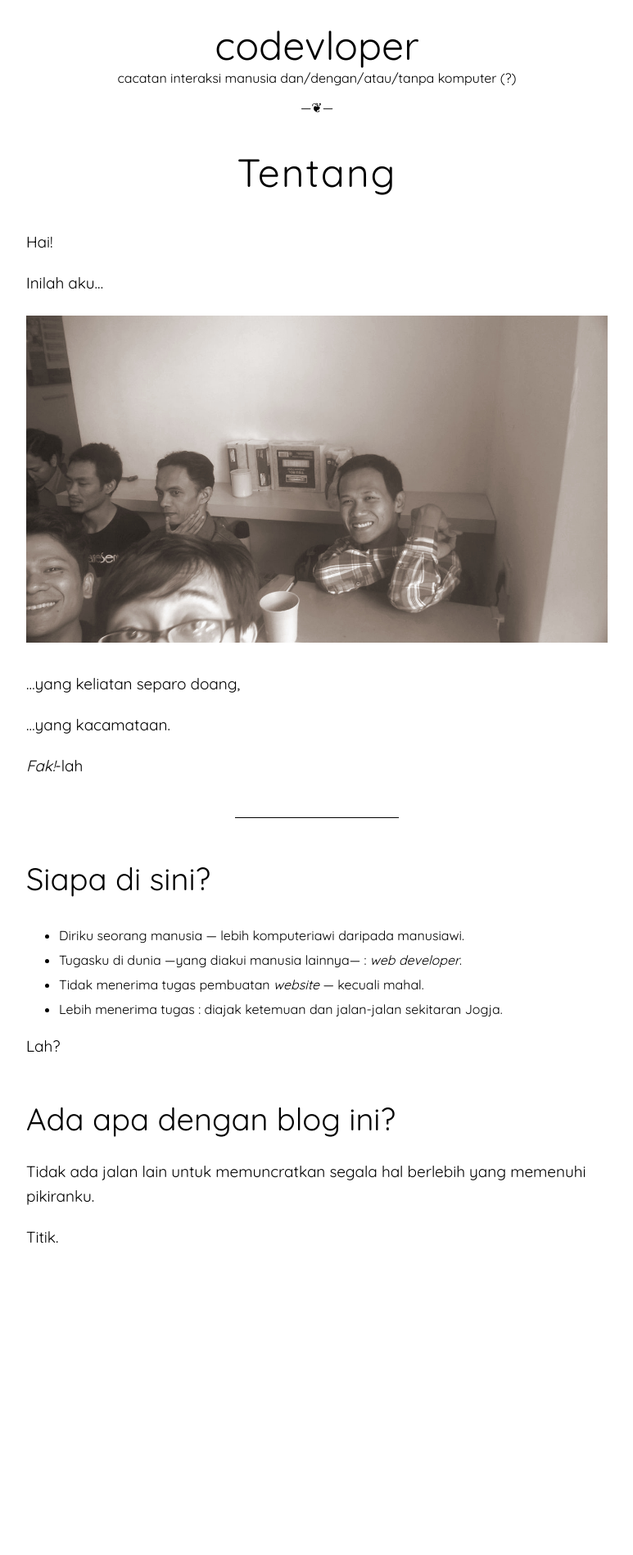
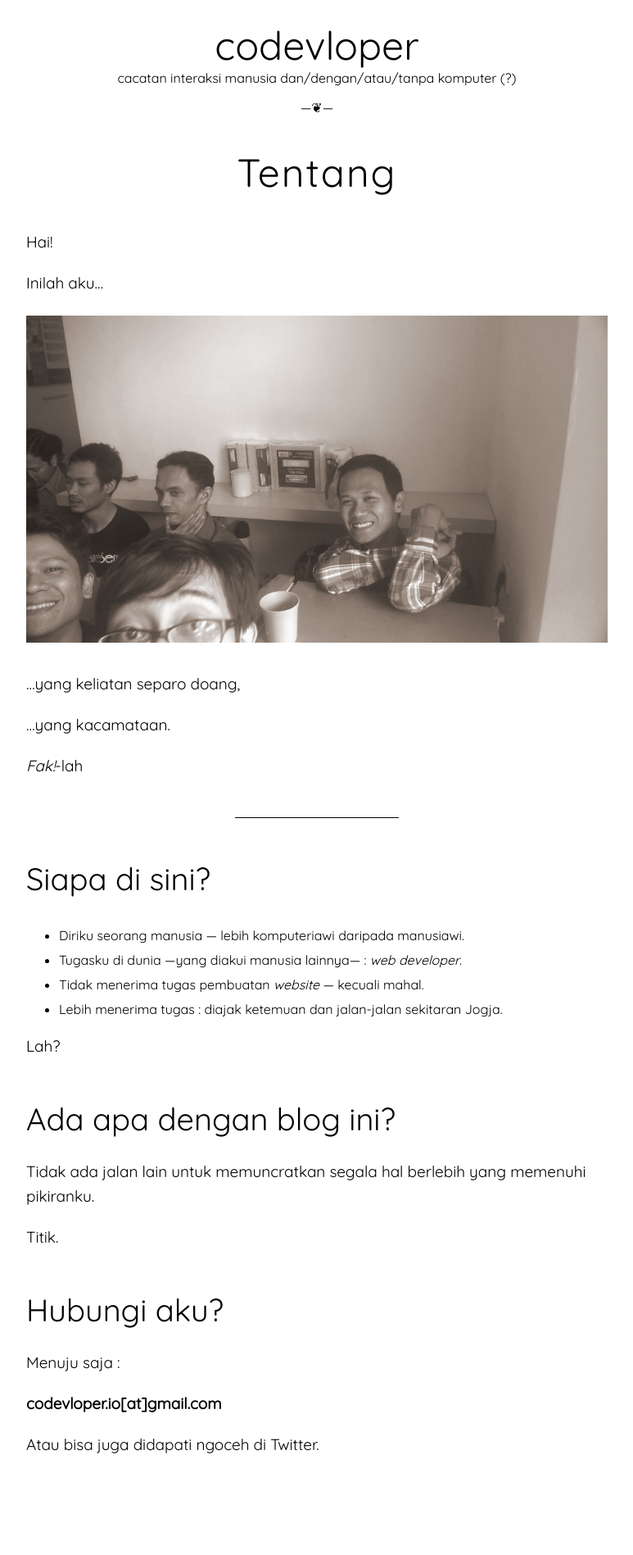
Before and after one commit to gizipp/blogspot, a Jekyll site: the page built from about.md, in a window 1280 px wide. Shown: the whole page at 82% size, without its empty margins (253-1026 px from the left). Built offline with Jekyll 4.4.1, drawn with Linux system fonts in a browser that asks for light colours; before the commit the page ends 1644 px from its top, so only the background shows below that.

Commit message:
update about

```diff
--- a/about.md
+++ b/about.md
@@ -33,3 +33,11 @@ Lah?
 Tidak ada jalan lain untuk memuncratkan segala hal berlebih yang memenuhi pikiranku.
 
 Titik.
+
+##Hubungi aku?
+
+Menuju saja :
+
+**codevloper.io[at]gmail.com**
+
+Atau bisa juga didapati ngoceh di [Twitter](http://twitter.com/codevloper).
```
